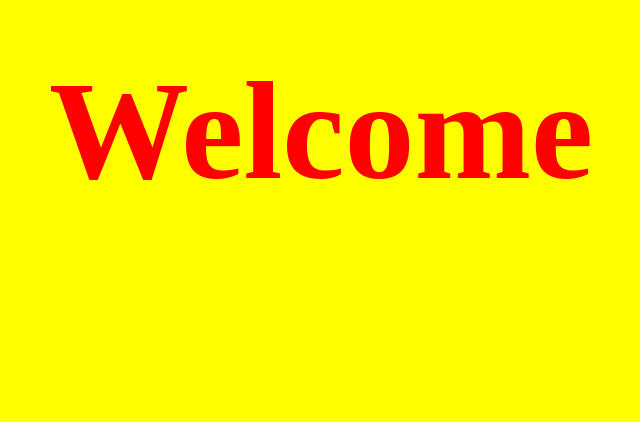
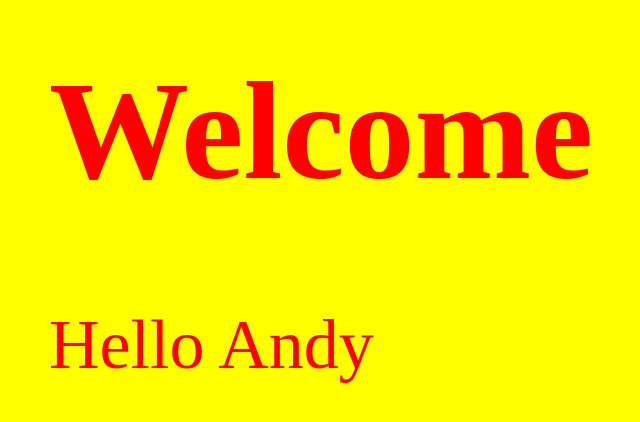
Before and after one commit to contact-andy/coding-challenge, a plain HTML site: page index.html in a window 1280 px wide. Shown: the whole page, without its empty margins (1-641 px from the left). Drawn offline with Linux system fonts and the light colour scheme.

Commit message:
Added new paragraph

```diff
--- a/index.html
+++ b/index.html
@@ -5,5 +5,6 @@
   </head>
   <body>
     <h1>Welcome</h1>
+    <p>Hello Andy</p>
   </body>
 </html>
```
